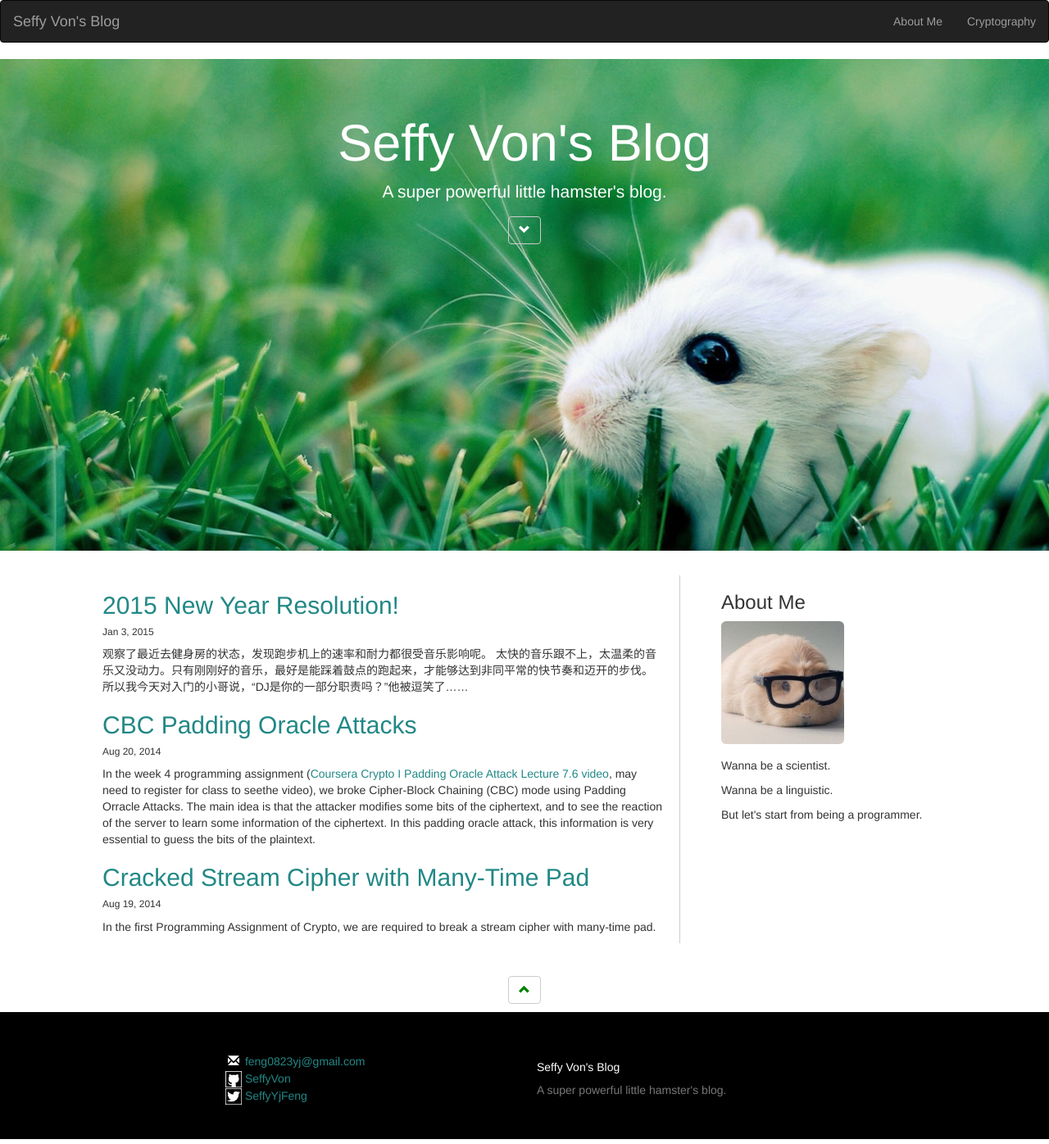
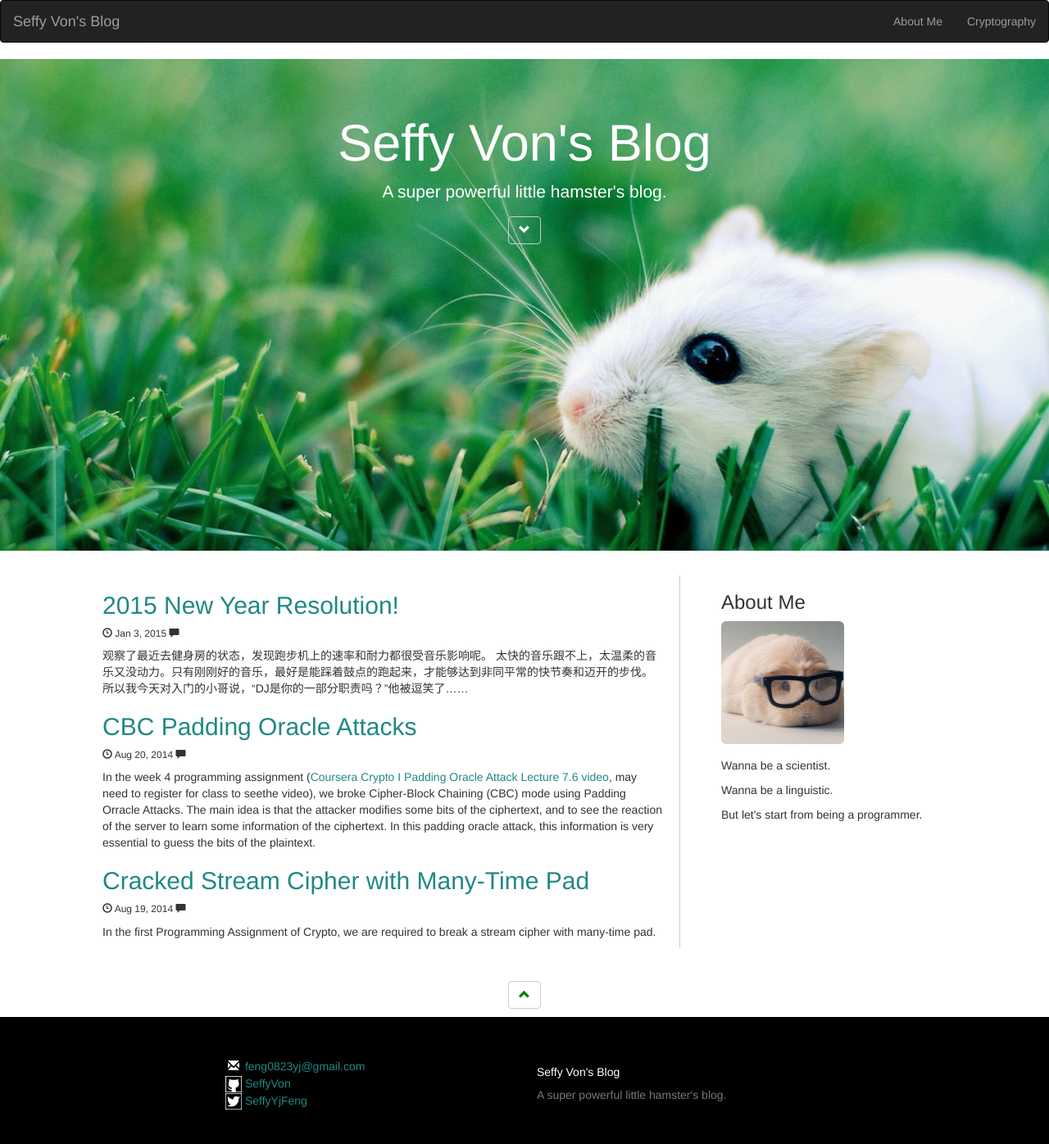
Before and after one commit to SeffyVon/SeffyVon.github.io, a Jekyll site: the page built from index.html, in a window 1280 px wide. Shown: the whole page at 82% size. Built offline with Jekyll 4.4.1, drawn with Linux system fonts in a browser that asks for light colours; nearby versions of some CDN libraries; comment, search, counter and statistics services are not loaded.

Commit message:
comment functions update

```diff
--- a/_layouts/post.html
+++ b/_layouts/post.html
@@ -8,7 +8,8 @@
 
   <header class="post-header">
 	    <h1 class="post-title">{{ page.title }}</h1>
-	    <p class="post-meta">{{ page.date | date: "%b %-d, %Y" }}{% if page.author %} • {{ page.author }}{% endif %}{% if page.meta %} • {{ page.meta }}{% endif %}</p>
+      <span class="glyphicon glyphicon-time"></span> <span class="post-meta" >{{ page.date | date: "%b %-d, %Y" }}</span>
+      <span class="glyphicon glyphicon-comment"></span> <a  class="post-link" href="{{ page.url | prepend: site.url }}#disqus_thread" data-disqus-identifier="{{ page.id }}" ></a>
 
   </header>
 
--- a/index.html
+++ b/index.html
@@ -28,13 +28,16 @@
 	    {% for post in site.posts %}
 	      <li>
 	        <h2 id="{{ post.title }}">
-            <a   class="post-link" href="{{ post.url | prepend: site.baseurl }}" >{{ post.title }}</a>
+           <a   class="post-link" href="{{ post.url | prepend: site.baseurl }}" >{{ post.title }}</a>
 	        </h2>
           <h6>
-            <span class="post-meta">{{ post.date | date: "%b %-d, %Y" }}</span>
+            <span class="glyphicon glyphicon-time"></span> <span class="post-meta" >{{ post.date | date: "%b %-d, %Y" }}</span>
+            <span class="glyphicon glyphicon-comment"></span> <a  class="post-link" href="{{ post.url | prepend: site.url }}#disqus_thread" data-disqus-identifier="{{ post.id }}" ></a>
           </h6>
 
+          <p>
 	        {{ post.excerpt }}
+          </p>
 	      </li>
 	    {% endfor %}
 	  </ul>
```
Also changed, not shown: other parts of index.html (+13 -0 lines).
